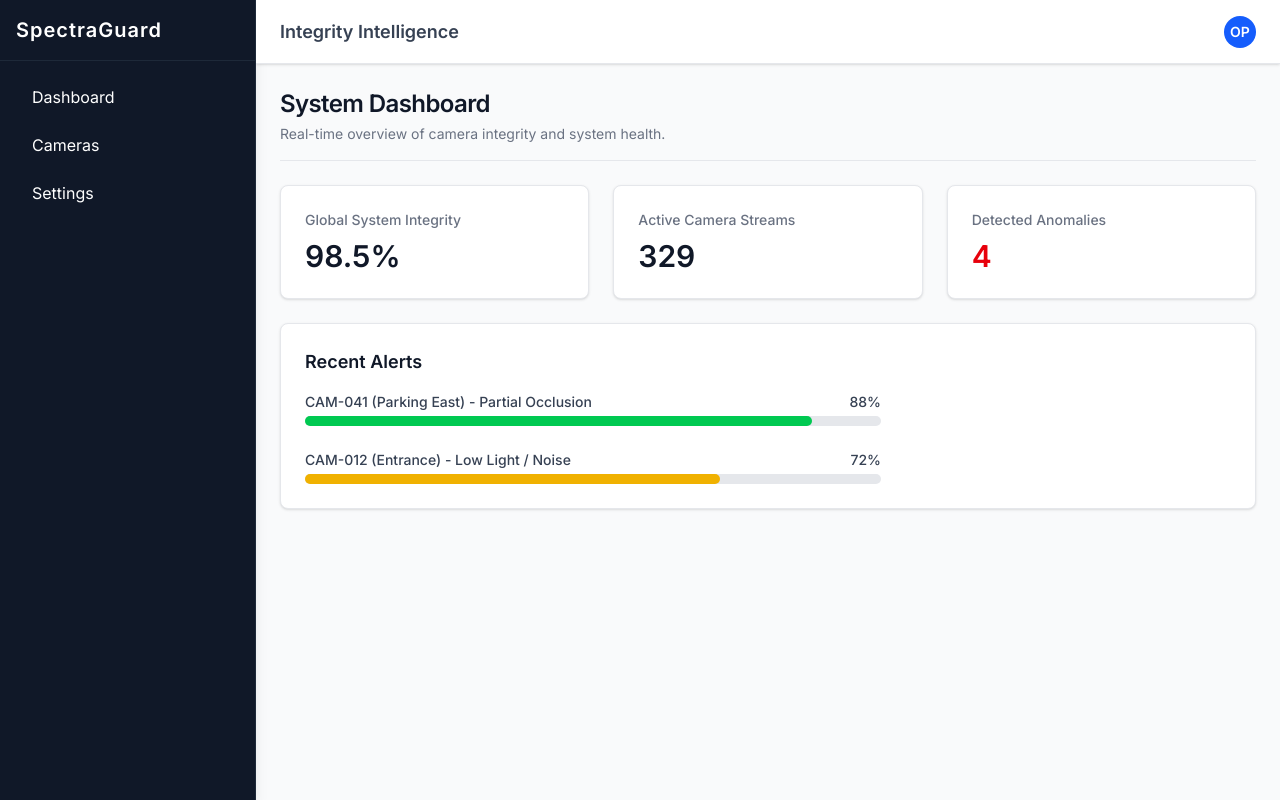
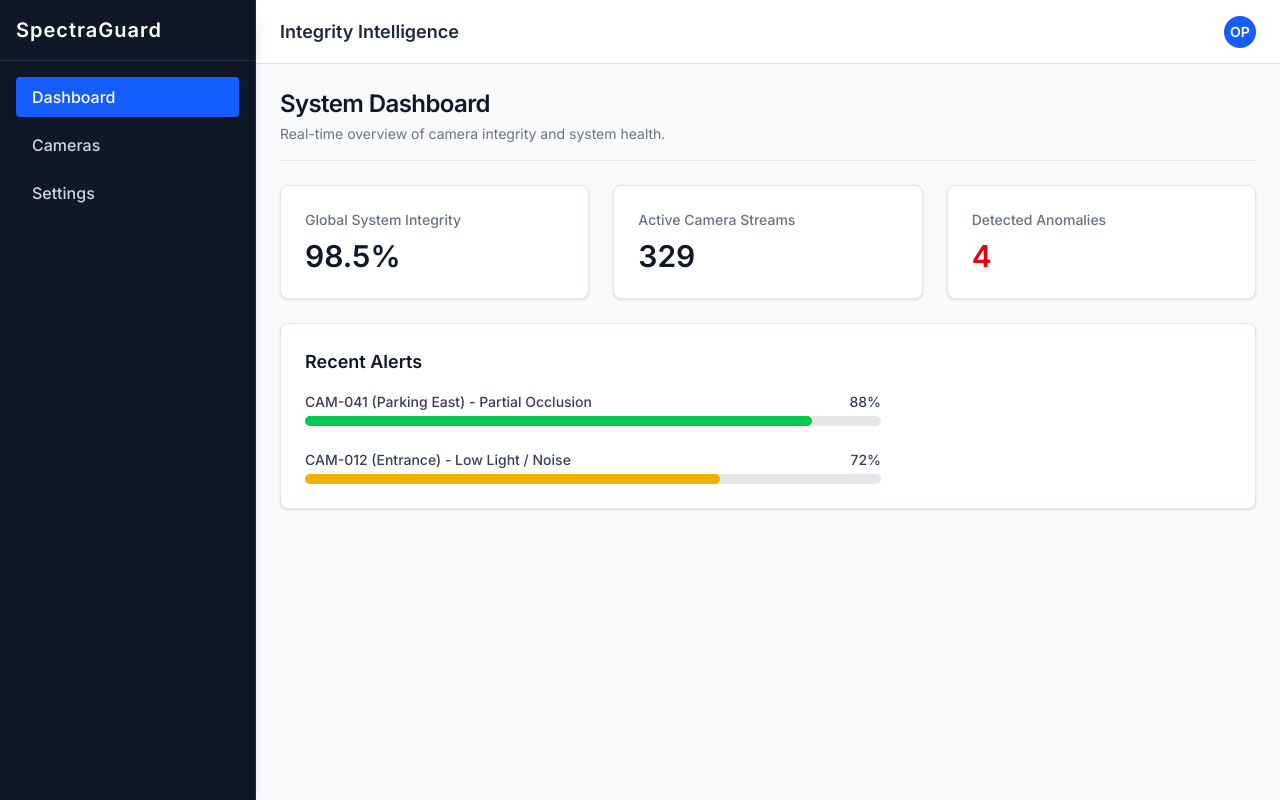
Before and after one commit to lathika-mohan/spectroguard-frontend-refined, a React (Vite) app: page /dashboard in a window 1280 px wide. Built offline with nearby package versions, Linux system fonts and the light colour scheme.

Commit message:
style(frontend): P6.8 implement responsive mobile navigation and active route UX tracking

```diff
--- a/src/components/layout/AppShell.tsx
+++ b/src/components/layout/AppShell.tsx
@@ -1,67 +1,96 @@
-import React, { createContext, useContext } from 'react';
-import { Outlet } from 'react-router-dom';
+import React, { useState, useEffect } from 'react';
+import { Outlet, Link, useLocation } from 'react-router-dom';
 
-const ShellContext = createContext(false);
+export const AppShell: React.FC = () => {
+  const [isMobileMenuOpen, setIsMobileMenuOpen] = useState(false);
+  const location = useLocation();
 
-interface AppShellProps {
-  title?: string;
-  subtitle?: string;
-  children?: React.ReactNode;
-}
+  // Close mobile menu automatically when route changes
+  useEffect(() => {
+    setIsMobileMenuOpen(false);
+  }, [location.pathname]);
 
-const AppShell: React.FC<AppShellProps> = ({ title, subtitle, children }) => {
-  const isNested = useContext(ShellContext);
+  const isActive = (path: string) => {
+    if (path === '/cameras' && location.pathname.includes('/forensics')) return true;
+    return location.pathname.includes(path);
+  };
 
-  // If used inside an existing view as a wrapper, render a clean header instead of a double sidebar
-  if (isNested) {
   return (
-      <div className="flex flex-col h-full w-full">
-        {(title || subtitle) && (
-          <div className="mb-6 border-b border-gray-200 pb-4">
-            {title && <h2 className="text-2xl font-bold text-gray-800">{title}</h2>}
-            {subtitle && <p className="text-sm text-gray-500 mt-1">{subtitle}</p>}
-          </div>
+    <div className="flex h-screen w-full bg-gray-50 overflow-hidden relative">
+
+      {/* Mobile Sidebar Overlay */}
+      {isMobileMenuOpen && (
+        <div
+          className="fixed inset-0 bg-black/50 z-40 md:hidden transition-opacity"
+          onClick={() => setIsMobileMenuOpen(false)}
+          aria-hidden="true"
+        />
       )}
-        <div className="flex-grow relative">
-          {children}
-        </div>
-      </div>
-    );
-  }
 
-  // Top-level Router Layout
-  return (
-    <ShellContext.Provider value={true}>
-      <div className="flex h-screen w-full bg-gray-50 overflow-hidden">
-        <aside className="w-64 h-full bg-gray-900 text-white flex-shrink-0 shadow-lg border-r border-gray-800">
-          <div className="p-4 text-xl font-bold border-b border-gray-800 tracking-wider">
-            SpectraGuard
+      {/* Responsive Sidebar */}
+      <aside className={`fixed md:static inset-y-0 left-0 z-50 w-64 bg-gray-900 text-white flex-shrink-0 shadow-lg border-r border-gray-800 transform ${isMobileMenuOpen ? 'translate-x-0' : '-translate-x-full'} md:translate-x-0 transition-transform duration-300 ease-in-out`}>
+        <div className="p-4 text-xl font-bold border-b border-gray-800 tracking-wider flex justify-between items-center">
+          <span>SpectraGuard</span>
+          <button
+            className="md:hidden text-gray-400 hover:text-white focus:outline-none"
+            onClick={() => setIsMobileMenuOpen(false)}
+            aria-label="Close sidebar"
+          >
+            <svg className="w-6 h-6" fill="none" stroke="currentColor" viewBox="0 0 24 24"><path strokeLinecap="round" strokeLinejoin="round" strokeWidth="2" d="M6 18L18 6M6 6l12 12"></path></svg>
+          </button>
         </div>
         <nav className="p-4 space-y-2">
-            <a href="/dashboard" className="block px-4 py-2 rounded hover:bg-gray-800 transition">Dashboard</a>
-            <a href="/cameras" className="block px-4 py-2 rounded hover:bg-gray-800 transition">Cameras</a>
-            <a href="/settings" className="block px-4 py-2 rounded hover:bg-gray-800 transition">Settings</a>
+          <Link
+            to="/dashboard"
+            className={`block px-4 py-2 rounded transition-colors font-medium ${isActive('/dashboard') ? 'bg-blue-600 text-white shadow-sm' : 'text-gray-300 hover:bg-gray-800 hover:text-white'}`}
+          >
+            Dashboard
+          </Link>
+          <Link
+            to="/cameras"
+            className={`block px-4 py-2 rounded transition-colors font-medium ${isActive('/cameras') ? 'bg-blue-600 text-white shadow-sm' : 'text-gray-300 hover:bg-gray-800 hover:text-white'}`}
+          >
+            Cameras
+          </Link>
+          <Link
+            to="/settings"
+            className={`block px-4 py-2 rounded transition-colors font-medium ${isActive('/settings') ? 'bg-blue-600 text-white shadow-sm' : 'text-gray-300 hover:bg-gray-800 hover:text-white'}`}
+          >
+            Settings
+          </Link>
         </nav>
       </aside>
 
-        <div className="flex flex-col flex-grow overflow-hidden">
-          <header className="h-16 bg-white shadow-sm border-b border-gray-200 flex items-center justify-between px-6 flex-shrink-0">
-            <h1 className="text-lg font-semibold text-gray-700">Integrity Intelligence</h1>
-            <div className="flex items-center space-x-4">
-              <div className="w-8 h-8 bg-blue-600 rounded-full flex items-center justify-center text-white text-sm font-bold">
+      {/* Main Content Area */}
+      <div className="flex flex-col flex-grow overflow-hidden w-full min-w-0">
+
+        {/* Responsive Topbar */}
+        <header className="h-16 bg-white shadow-sm border-b border-gray-200 flex items-center justify-between px-4 sm:px-6 flex-shrink-0">
+          <div className="flex items-center min-w-0">
+            <button
+              className="md:hidden mr-3 text-gray-600 hover:text-gray-900 focus:outline-none p-2 -ml-2 rounded-md hover:bg-gray-100 transition-colors shrink-0"
+              onClick={() => setIsMobileMenuOpen(true)}
+              aria-label="Open sidebar"
+            >
+              <svg className="w-6 h-6" fill="none" stroke="currentColor" viewBox="0 0 24 24"><path strokeLinecap="round" strokeLinejoin="round" strokeWidth="2" d="M4 6h16M4 12h16M4 18h16"></path></svg>
+            </button>
+            <h1 className="text-lg font-semibold text-gray-800 truncate">Integrity Intelligence</h1>
+          </div>
+          <div className="flex items-center space-x-4 ml-4 shrink-0">
+            <div className="w-8 h-8 bg-blue-600 rounded-full flex items-center justify-center text-white text-sm font-bold shadow-inner">
               OP
             </div>
           </div>
         </header>
 
-          <main className="flex-grow p-6 overflow-auto relative">
-            {children || <Outlet />}
+        {/* Dynamic Route Content (With horizontal overflow protection) */}
+        <main className="flex-grow p-4 sm:p-6 overflow-x-hidden overflow-y-auto relative w-full bg-gray-50">
+          <Outlet />
         </main>
+
       </div>
     </div>
-    </ShellContext.Provider>
   );
 };
 
-export { AppShell };
 export default AppShell;
```
Lines whose indentation alone changed are shown as unchanged.
